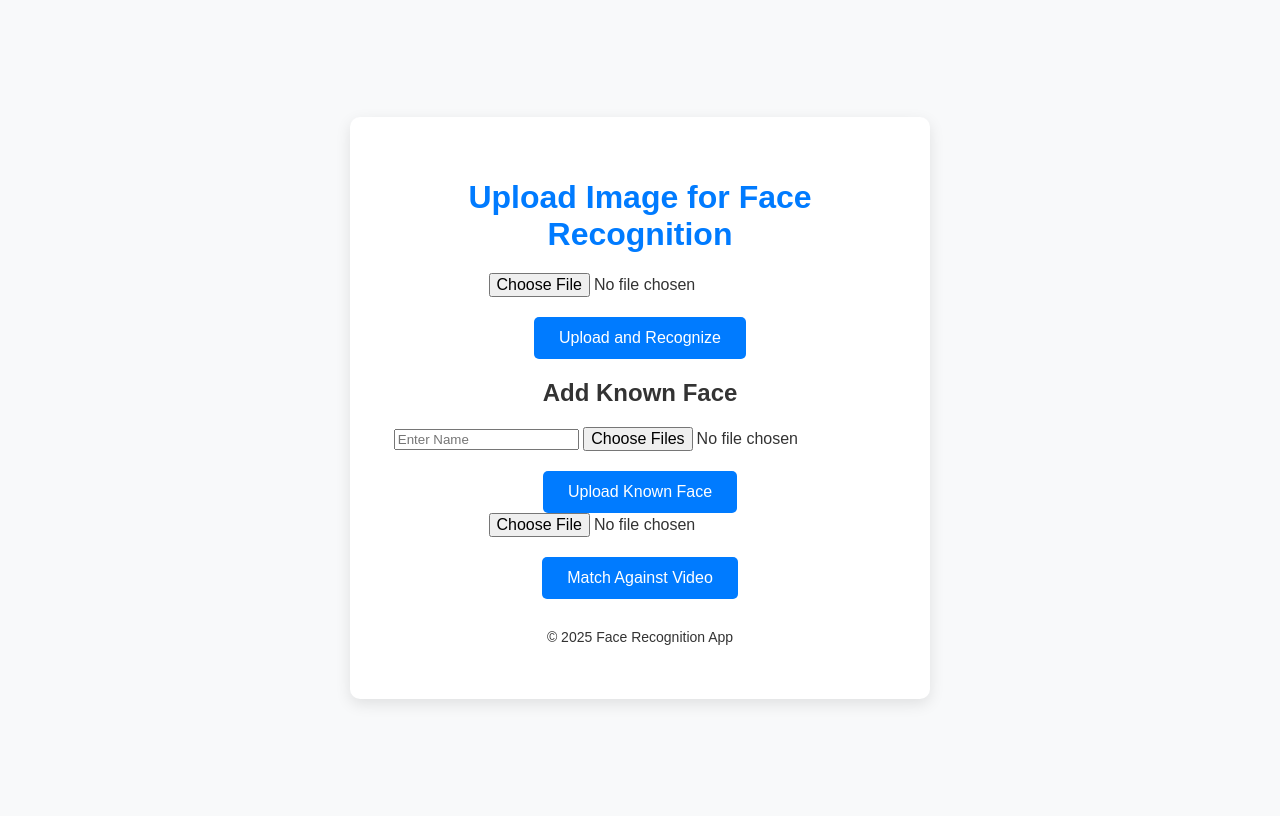
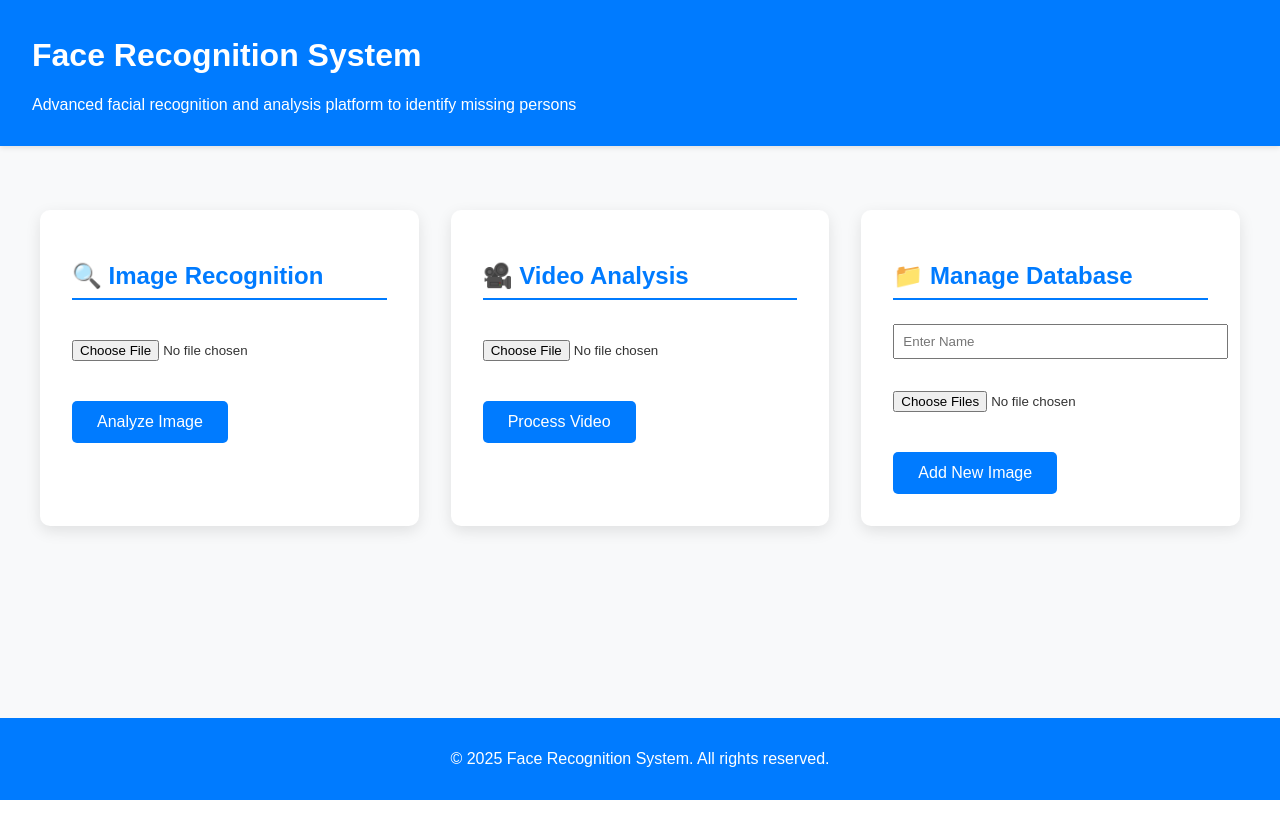
Before and after one commit to i-am-harrysrangal/missing-person-detection, a Flask app: page / in a window 1280 px wide. Run offline with Flask 3, Linux system fonts and the light colour scheme.

Commit message:
changed UI elements

```diff
--- a/templates/index.html
+++ b/templates/index.html
@@ -2,39 +2,50 @@
 <html lang="en">
 <head>
     <meta charset="UTF-8">
-    <title>Face Recognition</title>
+    <meta name="viewport" content="width=device-width, initial-scale=1.0">
+    <title>Face Recognition System</title>
     <style>
+        /* Original styles preserved, with additions for full-width layout */
         body {
             font-family: Arial, sans-serif;
             background-color: #f8f9fa;
             color: #333;
+            margin: 0;
+            min-height: 100vh;
             display: flex;
-            justify-content: center;
-            align-items: center;
-            height: 100vh;
-            text-align: center;
-            padding: 0 20px;
+            flex-direction: column;
+        }
+
+        header {
+            background: #007BFF;
+            color: white;
+            padding: 1rem 2rem;
+            box-shadow: 0 2px 5px rgba(0,0,0,0.1);
         }
 
         .container {
-            background-color: #ffffff;
-            border-radius: 10px;
-            padding: 40px;
-            box-shadow: 0 5px 15px rgba(0,0,0,0.1);
+            max-width: 1200px;
+            margin: 2rem auto;
+            padding: 0 2rem;
+            flex: 1;
             width: 100%;
-            max-width: 500px;
         }
 
-        h1 {
-            color: #007BFF;
-            margin-bottom: 20px;
+        .dashboard {
+            display: grid;
+            grid-template-columns: repeat(auto-fit, minmax(300px, 1fr));
+            gap: 2rem;
+            padding: 2rem 0;
         }
 
-        input[type="file"] {
-            margin-bottom: 20px;
-            font-size: 16px;
+        .card {
+            background: white;
+            border-radius: 10px;
+            padding: 2rem;
+            box-shadow: 0 5px 15px rgba(0,0,0,0.1);
         }
 
+        /* Original button styles preserved */
         button {
             padding: 12px 25px;
             font-size: 16px;
@@ -43,6 +54,7 @@
             border: none;
             border-radius: 5px;
             cursor: pointer;
+            transition: background-color 0.3s;
         }
 
         button:hover {
@@ -50,36 +62,78 @@
         }
 
         footer {
-            margin-top: 30px;
-            font-size: 14px;
+            background: #007BFF;
+            color: white;
+            text-align: center;
+            padding: 1rem;
+            margin-top: auto;
+        }
+
+        /* Form styling enhancements */
+        .form-group {
+            margin-bottom: 1.5rem;
+        }
+
+        input[type="file"] {
+            width: 100%;
+            margin: 1rem 0;
+        }
+
+        .feature-title {
+            color: #007BFF;
+            border-bottom: 2px solid #007BFF;
+            padding-bottom: 0.5rem;
+            margin-bottom: 1.5rem;
         }
     </style>
 </head>
 <body>
+    <header>
+        <h1>Face Recognition System</h1>
+        <p>Advanced facial recognition and analysis platform to identify missing persons</p>
+    </header>
+
     <div class="container">
-        <h1>Upload Image for Face Recognition</h1>
+        <div class="dashboard">
+            <!-- Recognition Card -->
+            <div class="card">
+                <h2 class="feature-title">🔍 Image Recognition</h2>
                 <form action="/" method="POST" enctype="multipart/form-data">
+                    <div class="form-group">
                         <input type="file" name="image" accept="image/*" required>
-            <br>
-            <button type="submit">Upload and Recognize</button>
+                    </div>
+                    <button type="submit">Analyze Image</button>
                 </form>
+            </div>
 
-        <h2>Add Known Face</h2>
+            <!-- Video Analysis Card -->
+            <div class="card">
+                <h2 class="feature-title">🎥 Video Analysis</h2>
+                <form action="/match_video" method="POST" enctype="multipart/form-data">
+                    <div class="form-group">
+                        <input type="file" name="image" accept="image/*" required>
+                    </div>
+                    <button type="submit">Process Video</button>
+                </form>
+            </div>
+
+            <!-- Database Management Card -->
+            <div class="card">
+                <h2 class="feature-title">📁 Manage Database</h2>
                 <form action="/add_known_face" method="POST" enctype="multipart/form-data">
-            <input type="text" name="name" placeholder="Enter Name" required>
+                    <div class="form-group">
+                        <input type="text" name="name" placeholder="Enter Name"
+                               style="width: 100%; padding: 8px; margin-bottom: 1rem;" required>
                         <input type="file" name="known_faces" accept="image/*" multiple required>
-            <button type="submit">Upload Known Face</button>
+                    </div>
+                    <button type="submit">Add New Image</button>
                 </form>
-
-        <form action="/match_video" method="POST" enctype="multipart/form-data">
-            <input type="file" name="image" accept="image/*" required>
-            <br>
-            <button type="submit">Match Against Video</button>
-        </form>
+            </div>
+        </div>
+    </div>
 
     <footer>
-            <p>&copy; 2025 Face Recognition App</p>
+        <p>&copy; 2025 Face Recognition System. All rights reserved.</p>
     </footer>
-    </div>
 </body>
 </html>
```
Also changed, not shown: templates/result.html (+105 -60 lines). Lines whose indentation alone changed are shown as unchanged.
